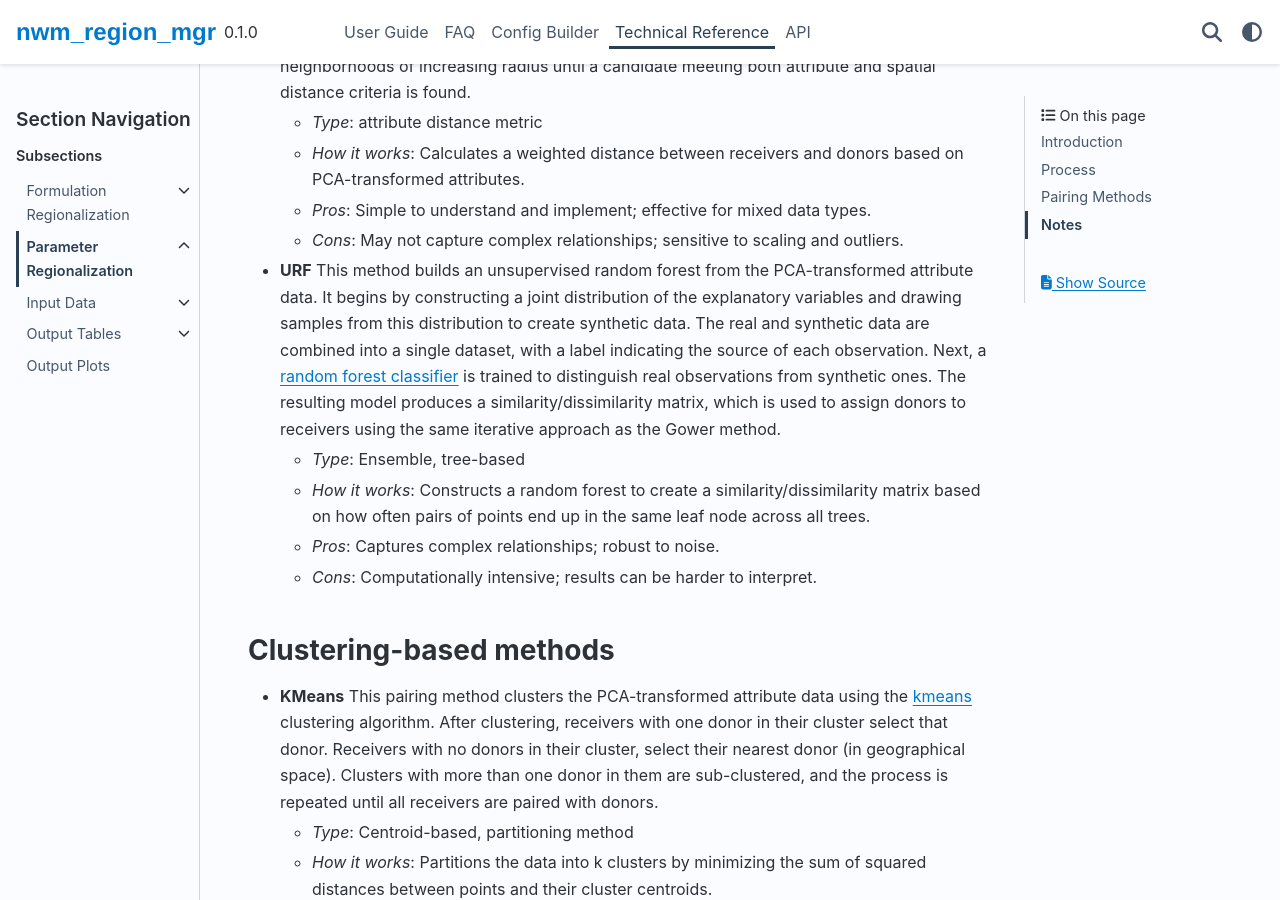
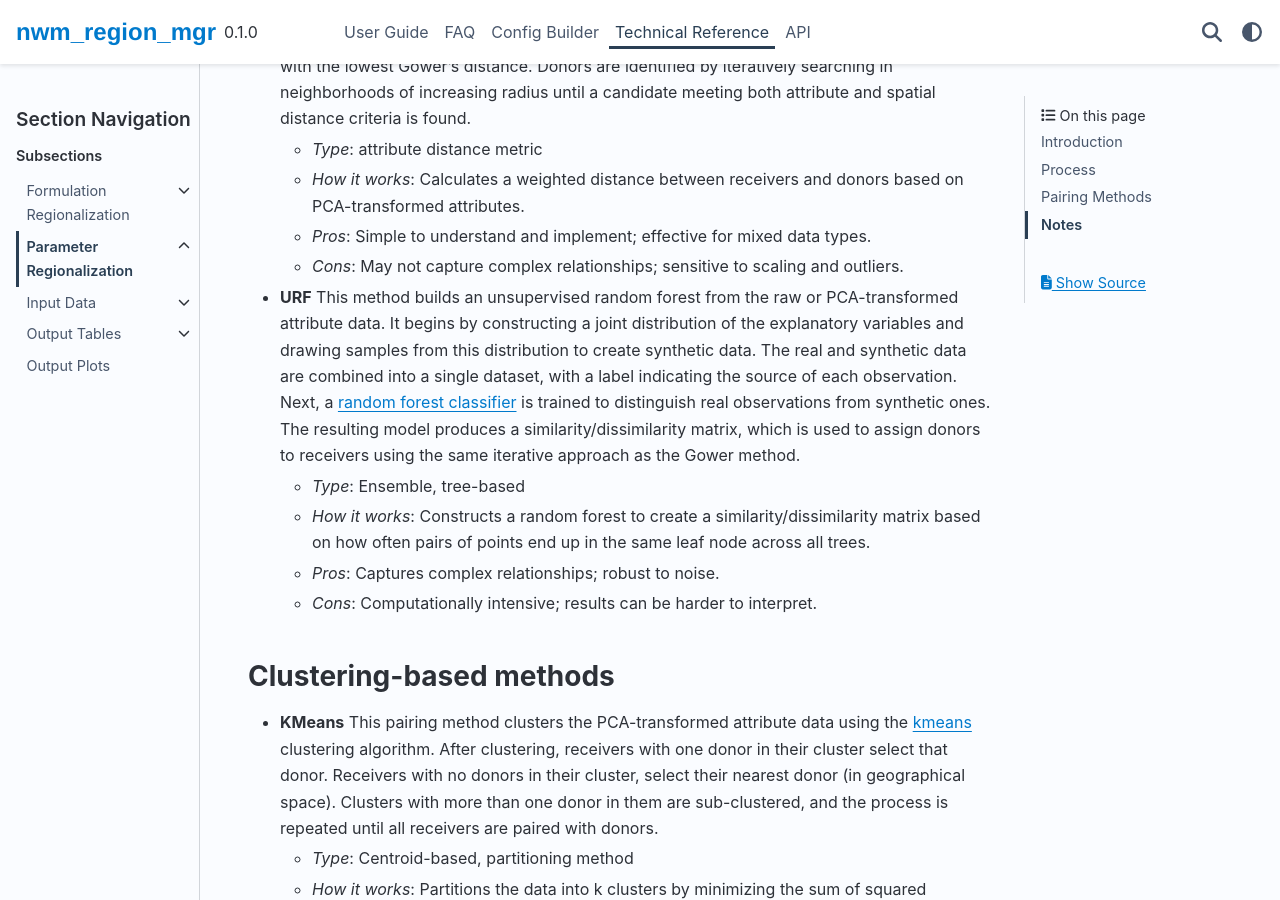
Before and after one commit to NGWPC/nwm-region-mgr, a Sphinx documentation site: the page built from docs/source/tech_reference/parreg.rst, in a window 1280 px wide and 900 px high, scrolled down 3100 px. Built offline with Sphinx 7.4.7 and the PyData theme 0.15.4, drawn with Linux system fonts in a browser that asks for light colours; some of the changed text lies outside the part shown.

Commit message:
minor updates to parref tech reference

```diff
--- a/docs/source/tech_reference/parreg.rst
+++ b/docs/source/tech_reference/parreg.rst
@@ -95,7 +95,7 @@
   * *Pros*: Simple to understand and implement; effective for mixed data types.
   * *Cons*: May not capture complex relationships; sensitive to scaling and outliers.
 
-* **URF** This method builds an unsupervised random forest from the PCA-transformed attribute data. It begins by
+* **URF** This method builds an unsupervised random forest from the raw or PCA-transformed attribute data. It begins by
   constructing a joint distribution of the explanatory variables and drawing samples from this distribution to create
   synthetic data. The real and synthetic data are combined into a single dataset, with a label indicating the source
   of each observation. Next, a `random forest classifier <https://scikit-learn.org/stable/modules/generated/sklearn.ensemble.RandomForestClassifier.html>`_
```
Also changed, not shown: other parts of docs/source/tech_reference/parreg.rst (+4 -4 lines).
